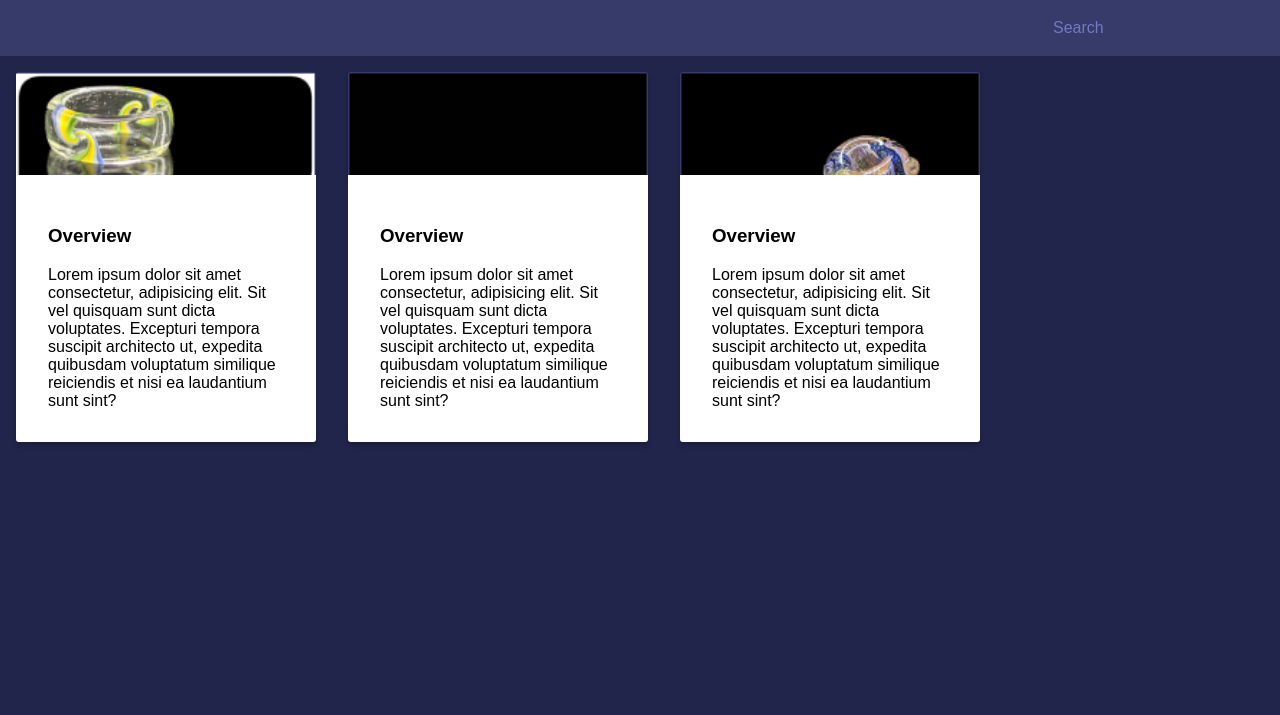
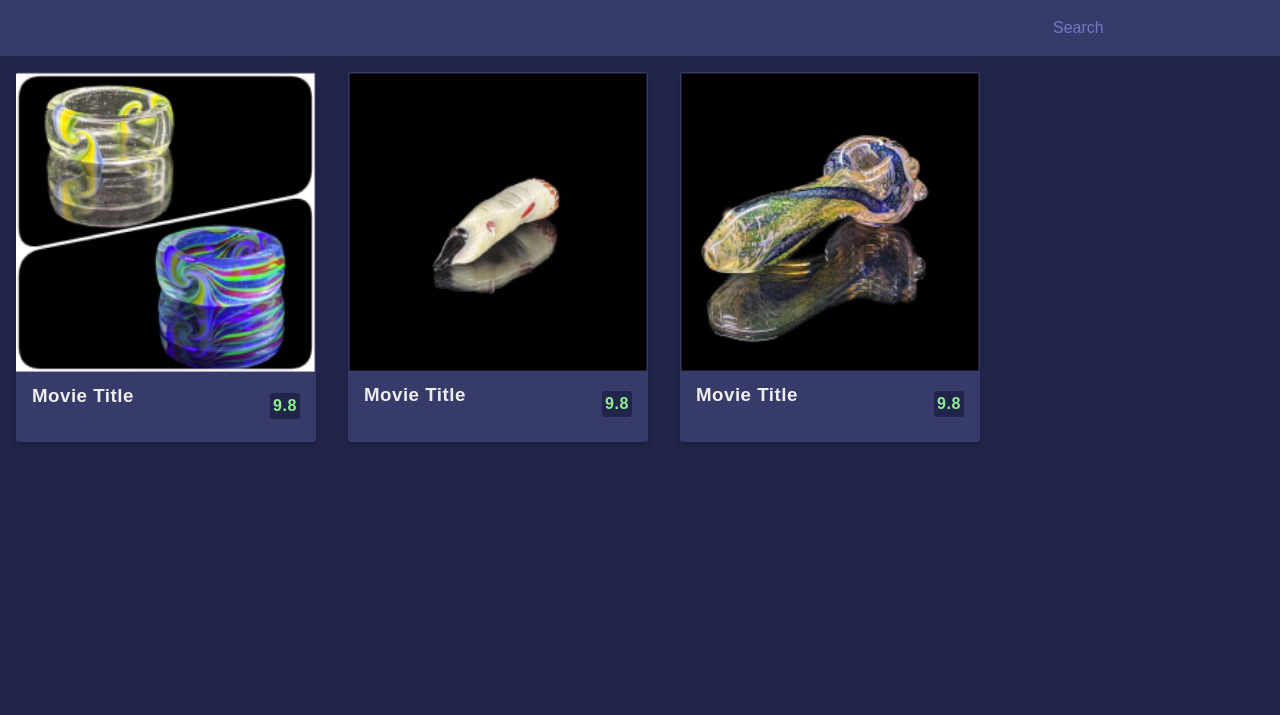
Before and after one commit to zeeshanzaman/movie-app, a plain HTML site: page index.html in a window 1280 px wide. Drawn offline with Linux system fonts and the light colour scheme.

Commit message:
overview styling

```diff
--- a/style.css
+++ b/style.css
@@ -98,5 +98,10 @@ main {
     right: 0;
     bottom: 0;
     max-height: 100%;
-    /* transform: translateY(101%); */
+    transform: translateY(101%);
+    transition: transform 0.3s ease-in;
 }
+
+.movie:hover .overview {
+    transform: translateY(0);
+}
```
